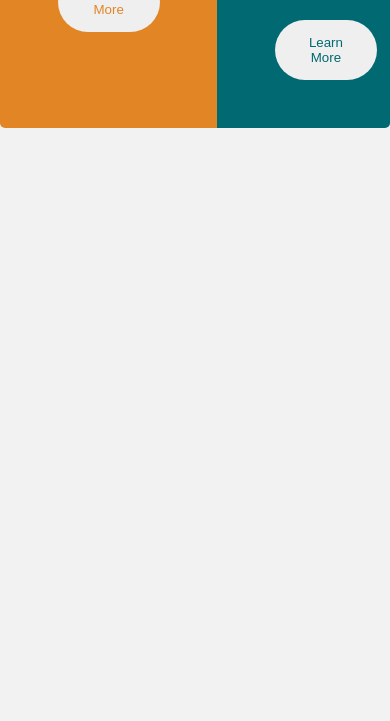
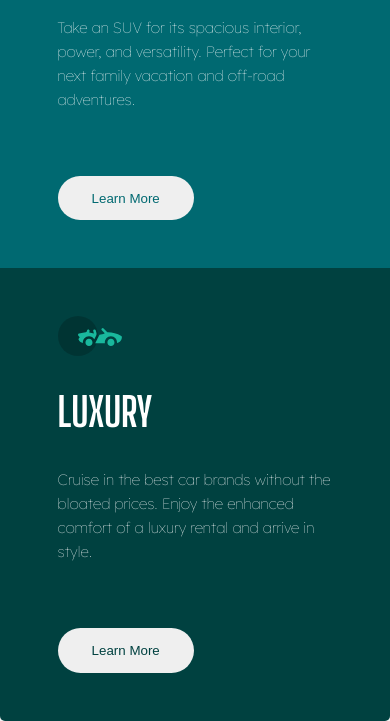
Before and after one commit to AKdeBerg/3-column-preview-card-component-main, a plain HTML site: page index.html in a window 390 px wide. Shown: the part 612-1333 px from the top of the page. Before the commit the page ends 844 px from the top, so only its background shows below. Drawn offline with Linux system fonts and the light colour scheme.

Commit message:
adding ordinary media queries

```diff
--- a/style.css
+++ b/style.css
@@ -93,3 +93,13 @@ body {
 .icon-container {
   padding-bottom: 1rem;
 }
+
+@media (max-width: 500px) {
+  .container {
+    display: flex;
+    flex-wrap: wrap;
+    max-width: 920px; /* Adjust based on your design */
+    border-radius: 5px;
+    overflow: hidden;
+  }
+}
```
